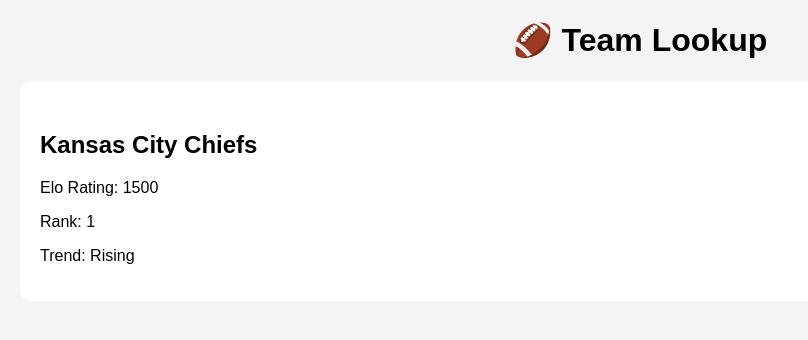
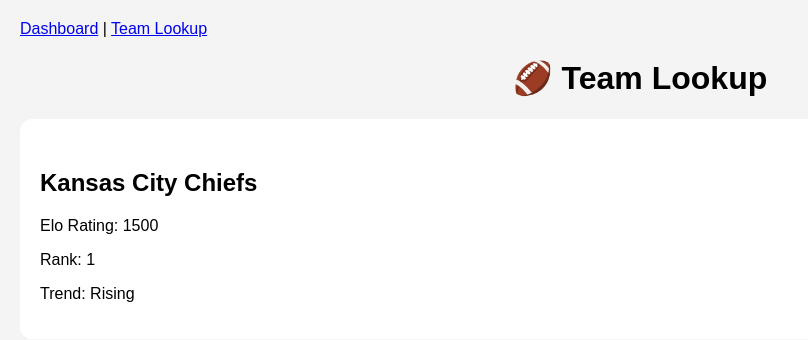
Before and after one commit to ikert4o17/Project-Gridiron, a plain HTML site: page website/team.html in a window 1280 px wide. Shown: the whole page, without its empty margins (0-808 px from the left). Drawn offline with Linux system fonts and the light colour scheme.

Commit message:
Update team.html

```diff
--- a/website/team.html
+++ b/website/team.html
@@ -7,6 +7,11 @@
 </head>
 
 <body>
+<nav>
+    <a href="index.html">Dashboard</a>
+    |
+    <a href="team.html">Team Lookup</a>
+</nav>
 
 <h1>🏈 Team Lookup</h1>
 
```
